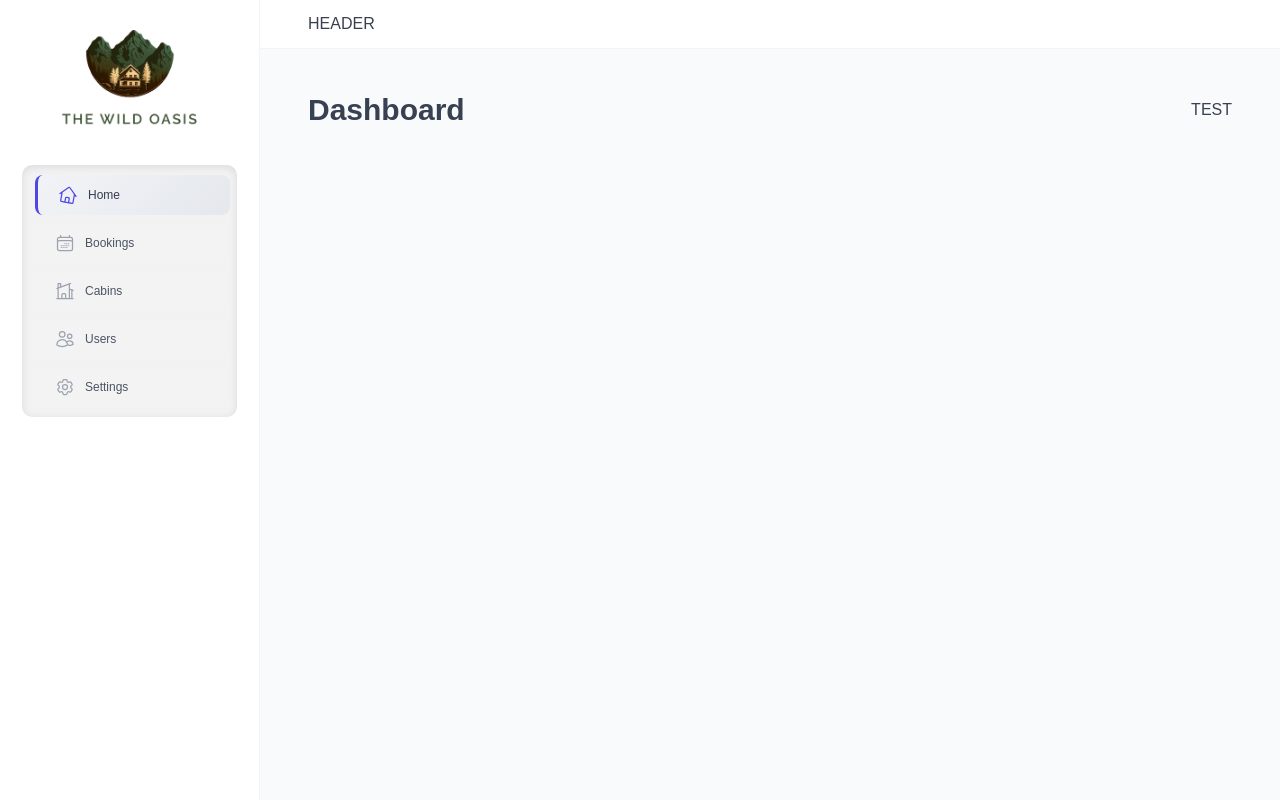
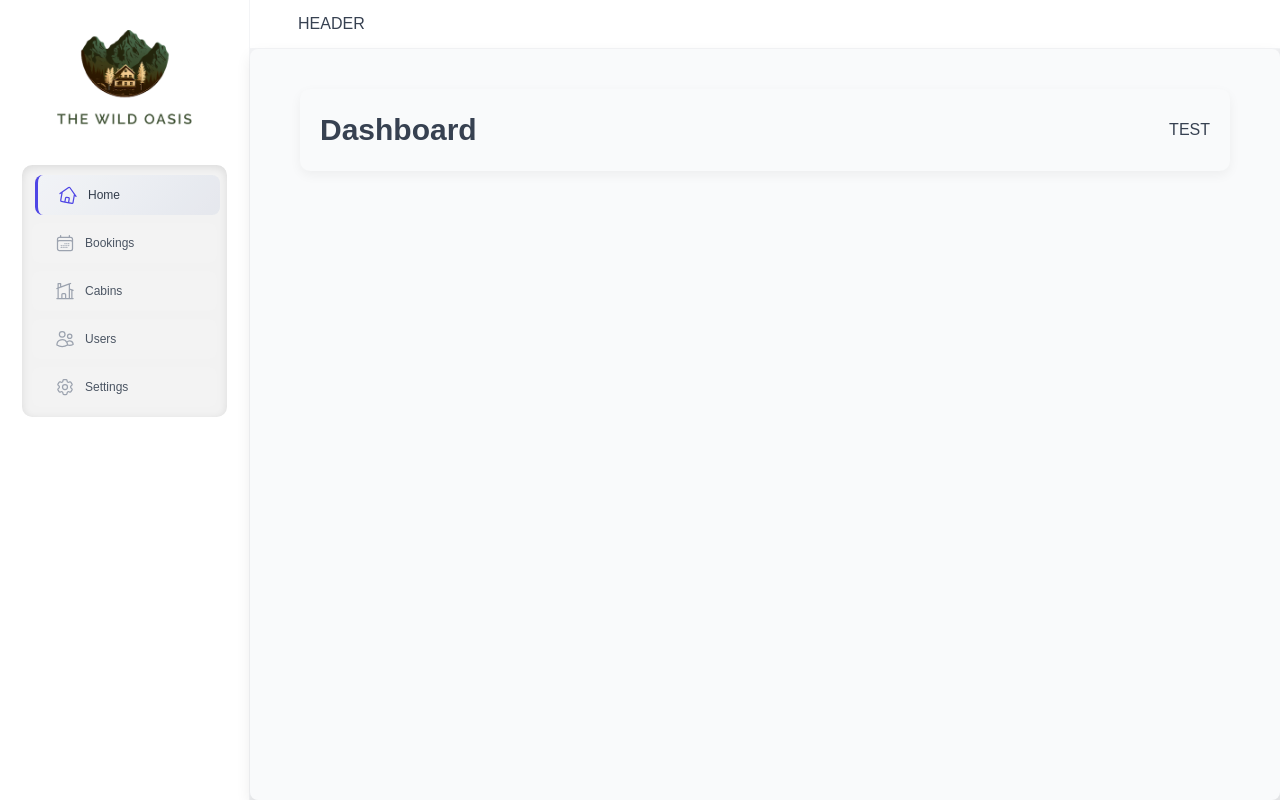
Before and after one commit to Jawid-7ce/react-evergreen-lodge, a React (Vite) app: page /dashboard in a window 1280 px wide. Built offline with nearby package versions, Linux system fonts and the light colour scheme.

Commit message:
Modified the style of AppLayout

```diff
--- a/src/ui/AppLayout.jsx
+++ b/src/ui/AppLayout.jsx
@@ -5,23 +5,34 @@ import styled from "styled-components";
 
 const StyledAppLayout = styled.div`
   display: grid;
-  grid-template-columns: 26rem 1fr;
+  grid-template-columns: 25rem 1fr;
   grid-template-rows: auto 1fr;
   height: 100vh;
+  background: var(--color-grey-100);
+  box-shadow: inset 0px 0px 10px rgba(0, 0, 0, 0.05);
 `;
 
 const Main = styled.main`
   background-color: var(--color-grey-50);
-  padding: 4rem 4.8rem 6.4rem;
+  padding: 4rem 5rem 6.4rem;
+  border-radius: 8px;
+  box-shadow: 0px 6px 15px rgba(0, 0, 0, 0.08);
+  transition: all 0.3s ease-in-out;
 `;
 
 const Container = styled.div`
-max-width: 120rem;
-margin: 0 auto;
-display: flex;
-flex-direction: column;
-gap: 3.2rem;
-`
+  max-width: 118rem;
+  margin: 0 auto;
+  display: flex;
+  flex-direction: column;
+  gap: 3.4rem;
+  padding: 2rem;
+  background: var(--color-grey-50);
+  border-radius: 10px;
+  box-shadow: 0px 4px 12px rgba(0, 0, 0, 0.05);
+  transition: all 0.3s ease-in-out;
+`;
+
 
 function AppLayout() {
   return (
```
